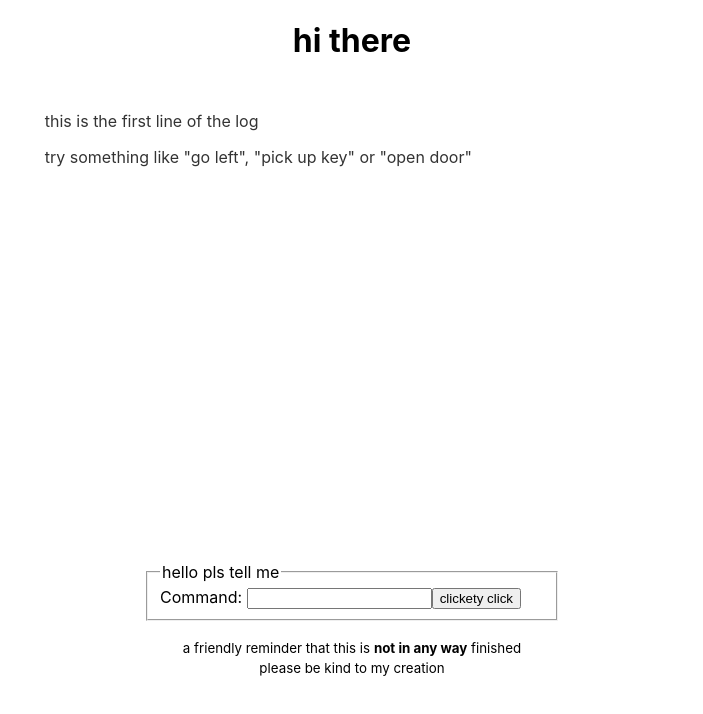
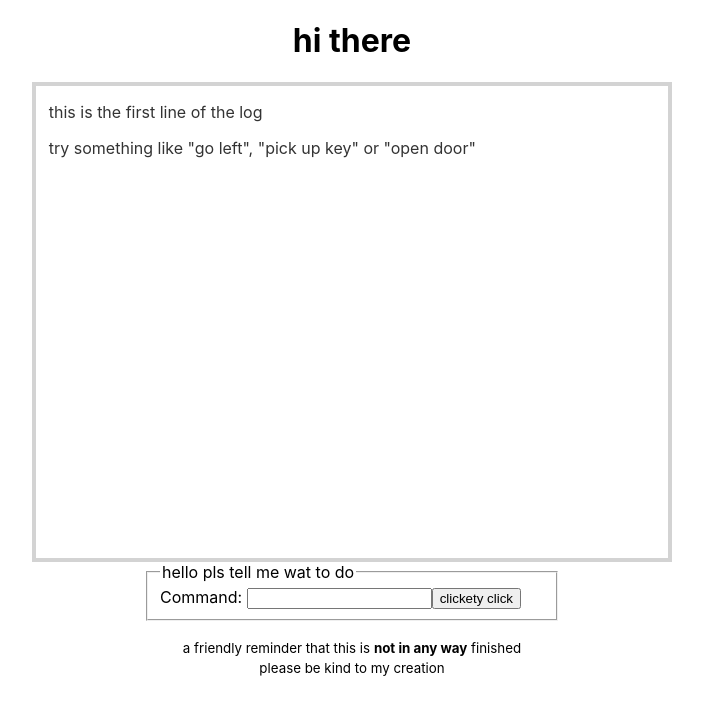
Before and after one commit to toberge/narrationizer, a React (Create React App) app: page / in a window 1280 px wide. Shown: the top 714 px of the page, without its empty margins (288-991 px from the left). Built offline with nearby package versions, Linux system fonts and the light colour scheme.

Commit message:
Some layout and flexibility changes, now ignoring case of input phrases

```diff
--- a/src/App.css
+++ b/src/App.css
@@ -3,11 +3,29 @@ h1, footer {
 }
 
 main {
-  width: 50vw;
+  /*width: 50vw;*/
   margin: 0 auto;
 }
 
 main fieldset {
-  width: 30vw;
+  /*width: 30vw;*/
   margin: 0 auto;
 }
+
+@media screen and (max-aspect-ratio: 1 / 1) {
+  main {
+    width: 96vw;
+  }
+  main fieldset {
+    width: 60vw;
+  }
+}
+
+@media screen and (min-aspect-ratio: 1 / 1) {
+  main {
+    width: 50vw;
+  }
+  main fieldset {
+    width: 30vw;
+  }
+}
--- a/src/components/InputBox.tsx
+++ b/src/components/InputBox.tsx
@@ -11,19 +11,22 @@ const Form = ({
   onSubmit: () => void;
 }) => (
   <fieldset>
-    <legend>hello pls tell me</legend>
+    <legend>hello pls tell me wat to do</legend>
     Command: <input type="text" onChange={e => onChange(e.target.value)} />
     <input type="button" onClick={onSubmit} value="clickety click" />
   </fieldset>
 );
 
-export class FormContainer extends React.Component<
-  {},
-  { command: string; feedback: string[] }
-> {
+export class FormContainer extends React.Component<{}, { command: string; feedback: string[] }> {
   constructor(props: any) {
     super(props);
-    this.state = { command: '', feedback: ['this is the first line of the log', 'try something like "go left", "pick up key" or "open door"'] };
+    this.state = {
+      command: '',
+      feedback: [
+        'this is the first line of the log',
+        'try something like "go left", "pick up key" or "open door"'
+      ]
+    };
   }
 
   getThatMessage(): string {
@@ -40,7 +43,9 @@ export class FormContainer extends React.Component<
         <Log text={this.state.feedback} />
         <Form
           onChange={command => this.setState({ command: command })}
-          onSubmit={() => this.setState({ feedback: [...this.state.feedback, this.getThatMessage()] })}
+          onSubmit={() =>
+            this.setState({ feedback: [...this.state.feedback, this.getThatMessage()] })
+          }
         />
       </>
     );
--- a/src/components/Log.css
+++ b/src/components/Log.css
@@ -2,10 +2,12 @@
   box-sizing: border-box;
   height: 60vh;
   width: 100%;
-  padding: 2%;
+  padding: 0 2%;
 
-  overflow: hidden;
+  overflow-x: auto;
+  overflow-y: scroll;
   scroll-behavior: smooth;
 
   color: #333;
+  border: solid lightgrey 0.3rem;
 }
--- a/src/components/Log.tsx
+++ b/src/components/Log.tsx
@@ -4,14 +4,24 @@ import './Log.css';
 export default class Log extends React.Component<{ text: string[] }, {}> {
   private bottomRef = React.createRef<HTMLDivElement>();
 
-  componentDidUpdate(prevProps: Readonly<{ text: string[] }>, prevState: Readonly<{}>, snapshot?: any): void {
+  componentDidMount(): void {
+    if (this.bottomRef.current) this.bottomRef.current.scrollIntoView({ behavior: 'smooth' });
+  }
+
+  componentDidUpdate(
+    prevProps: Readonly<{ text: string[] }>,
+    prevState: Readonly<{}>,
+    snapshot?: any
+  ): void {
     if (this.bottomRef.current) this.bottomRef.current.scrollIntoView({ behavior: 'smooth' });
   }
 
   render() {
     return (
       <div id="log">
-        {this.props.text.map((text, i) => <p key={i}>{text}</p>)}
+        {this.props.text.map((text, i) => (
+          <p key={i}>{text}</p>
+        ))}
         <div ref={this.bottomRef} />
       </div>
     );
--- a/src/game/actions.ts
+++ b/src/game/actions.ts
@@ -2,7 +2,7 @@ export class ParsedPhrase {
   // parent: ParsedPhrase | null = null;
   // children: ParsedPhrase[] = [];
   public readonly word: string;
-  //
+
   constructor(word: string) {
     this.word = word;
   }
--- a/src/game/parser.ts
+++ b/src/game/parser.ts
@@ -49,8 +49,10 @@ export const lookaheadTable: number[][] = [
 export const parse = (command: string): null | ParsedPhrase[] => {
   const debugStack : (string|number)[] = [];
   debugStack.push(0);
+
+  // shearing away whitespace
+  const input: string[] = command.trim().split(' ');
   const stack: ParsedPhrase[] = [];
-  const input: string[] = command.split(' ');
   let position = 0;
 
   let error: boolean = false,
@@ -84,7 +86,8 @@ export const parse = (command: string): null | ParsedPhrase[] => {
     // do the lexical parsing
     while (lookahead < 0 && scanPos <= input.length) {
       phrase = input.slice(position, scanPos).reduce((acc, val) => `${acc} ${val}`);
-      lookahead = lookaheadIndexOf(phrase);
+      // ignoring case differences when looking up type
+      lookahead = lookaheadIndexOf(phrase.toLowerCase());
       scanPos++;
     }
     position = scanPos - 1;
```
Also changed, not shown: src/game/performer.ts (+10 -2 lines).
